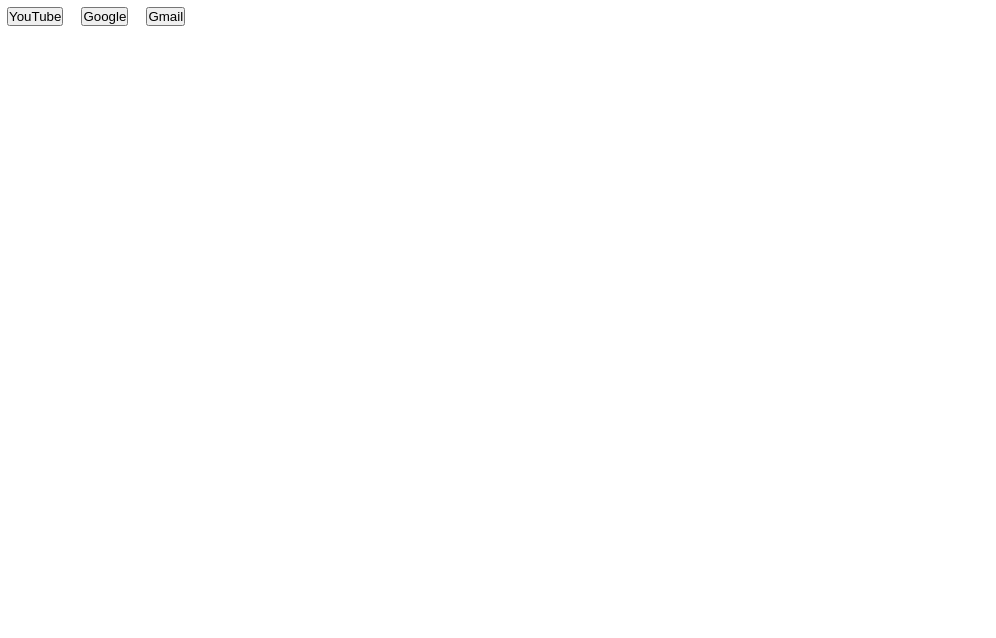
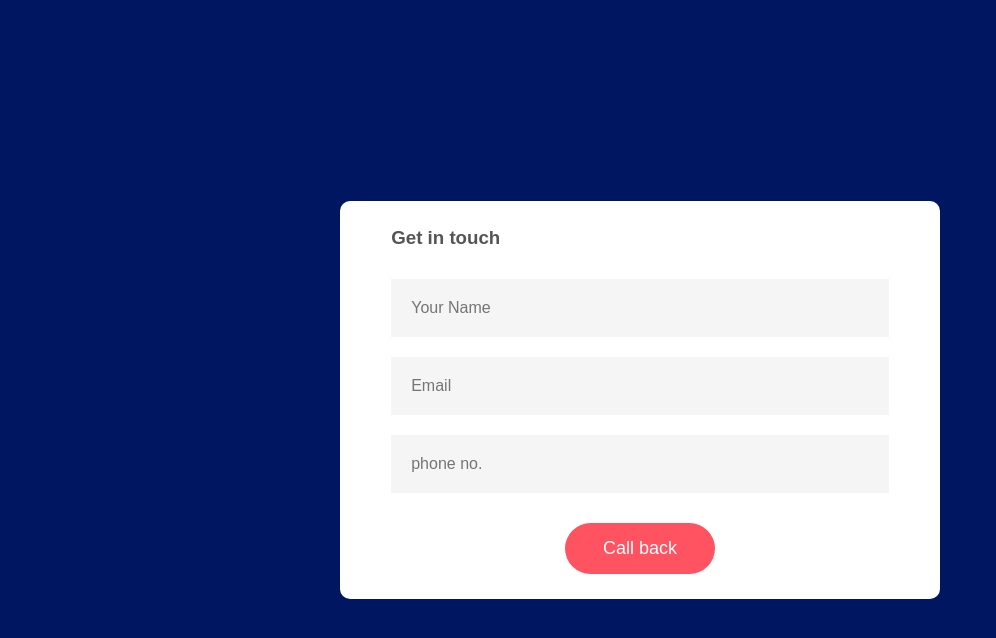
Before and after one commit to harshagb33/webdev, a plain HTML site: page index.html in a window 1280 px wide. Shown: the whole page, without its empty margins (0-996 px from the left). Drawn offline with Linux system fonts and the light colour scheme.

Commit message:
Update index.html

```diff
--- a/index.html
+++ b/index.html
@@ -3,35 +3,88 @@
 <head>
     <meta charset="UTF-8">
     <meta name="viewport" content="width=device-width, initial-scale=1.0">
-    <title>Document</title>
-    <link rel="stylesheet" href="test.css">
+    <title>Get in touch</title>
+    <link rel="stylesheet" href="/test.css">
     <style>
         *{
     margin: 0;
     padding: 0;
     box-sizing: border-box;
+    font-family: 'poppins',sans-serif;
 }
 html,body{
     width: 100%;
     height: 100%;
 }
-ul{
-list-style-type: none;
+.container{
+    width: 100%;
+    height: 100vh;
+    background-color: #001660;
+    display: flex;
+    align-items: center;
+    justify-content: center;
 }
-li{
-padding: 7px;
-display: inline-block;
+form{
+    background-color: #fff;
+    display: flex;
+    flex-direction: column;
+    padding: 2vw 4vw;
+    width: 90%;
+    max-width: 600px;
+    border-radius: 10px;
+}
+form h3{
+    color: #555;
+    font-weight: 800;
+    margin-bottom: 20px;
+}
+form input{
+    border: 0;
+    margin: 10px 0;
+    padding: 20px;
+    outline:none;
+    background-color: #f5f5f5;
+    font-size: 16px;
+}
+form button{
+    padding: 15px;
+    background-color: #ff5361;
+    color: #fff;
+    font-size: 18px;
+    border: 0;
+    outline: none;
+    cursor: pointer;
+    width: 150px;
+    margin: 20px auto 0;
+    border-radius: 30px;
 }
     </style>
 </head>
 <body>
-    <div id="nav">
-        <ul>
-            <li><button onclick='window.open("https://www.youtube.com/")'>YouTube </button></li>
-            <li><button onclick="window.open('https://www.google.co.in/')">Google</button></li>
-            <li><button onclick="window.open('https://www.google.com/gmail/about/')">Gmail</button></li>
-        </ul>
-    </div>
+   <div class="container">
+    <form onsubmit="sendEmail(); reset(); return false;">
+        <h3>Get in touch</h3>
+        <input type="text" id="name" placeholder="Your Name" required>
+        <input type="email" id="email" placeholder="Email" required>
+        <input type="tel" id="phone" placeholder="phone no." required>
+        <button type="submit">Call back</button>
+    </form>
+   </div>
 </body>
-<script src="/test.js"></script>
+<script src="https://smtpjs.com/v3/smtp.js"></script>
+<script>
+    function sendEmail(){
+        Email.send({
+            Host : "smtp.elasticemail.com",
+            Username : "harsha.katari09@gmail.com",
+            Password : "BB8CEEA18239CDCE2578254478ABE0A6F2C8",
+            To : 'harshavardhanreddykatari8@gmail.com',
+            From :'harsha.katari09@gmail.com',
+            Subject : "New Contact Form Enquiry",
+            Body : "Name: "+document.getElementById("name").value+" <br> Email: "+document.getElementById("email").value + "<br> Phone no: "+document.getElementById("phone").value
+        }).then(
+            message => alert("ThankYou for contacting us. Our Team will call U back")
+        );
+    }
+</script>
 </html>
```
